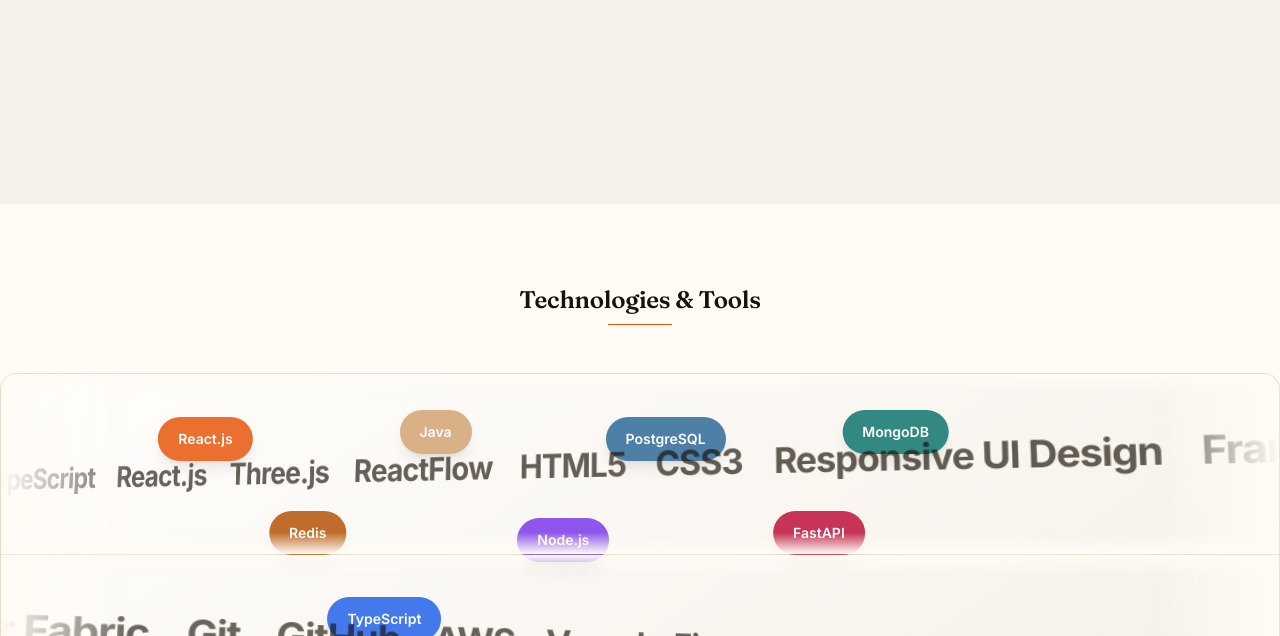
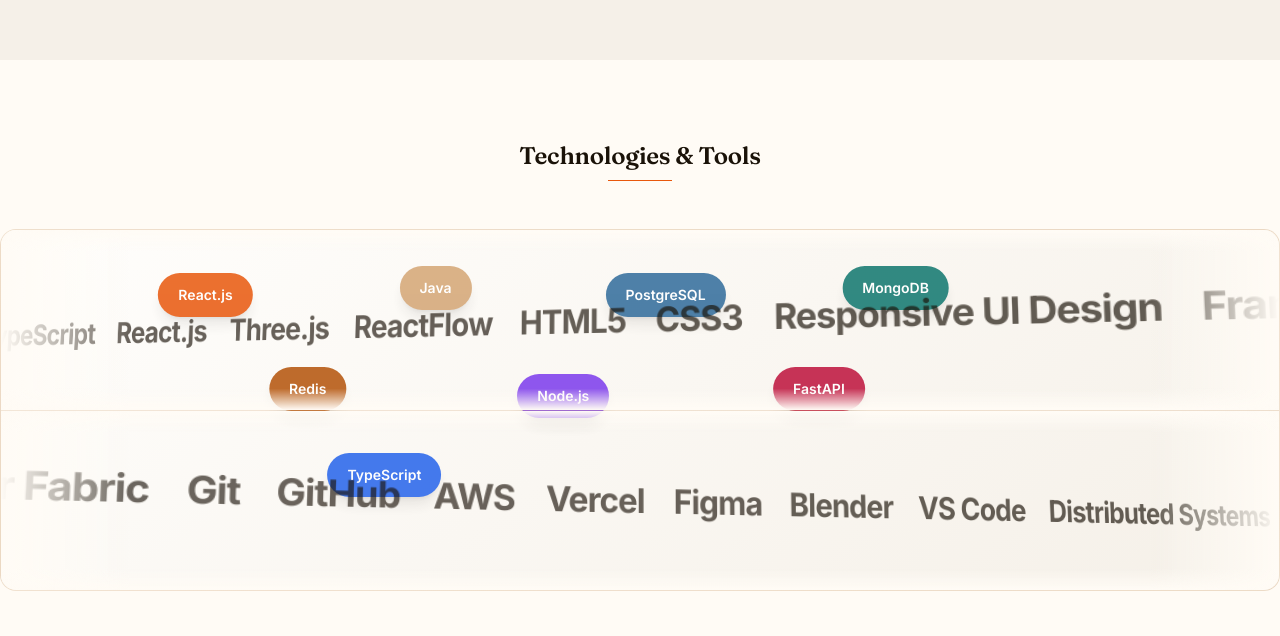
Before and after one commit to kunal202426/portfolio_website, a React (Vite) app: page / in a window 1280 px wide. Shown: the part 3263-3899 px from the top of the page. Built offline with nearby package versions, Linux system fonts and the light colour scheme.

Commit message:
Tuck the tumbleweed right under the project cards
Pull it up with a negative margin to cancel out the carousel's own
bottom padding, so it sits close behind the cards instead of floating
in a big gap further down the section.

```diff
--- a/src/components/ui/GithubTumbleweed.tsx
+++ b/src/components/ui/GithubTumbleweed.tsx
@@ -110,7 +110,7 @@
 
   if (reduce) {
     return (
-      <div className="relative w-full mt-10 md:mt-16 flex justify-center pointer-events-none z-[3]">
+      <div className="relative w-full -mt-10 md:-mt-20 flex justify-center pointer-events-none z-[3]">
         <a
           href={resumeData.personal.github}
           target="_blank"
@@ -125,7 +125,7 @@
   }
 
   return (
-    <div className="relative w-full mt-10 md:mt-16 h-28 md:h-32 pointer-events-none overflow-hidden z-[3]">
+    <div className="relative w-full -mt-10 md:-mt-20 h-28 md:h-32 pointer-events-none overflow-hidden z-[3]">
       {/* Desert horizon line */}
       <div
         className="absolute left-0 right-0 bottom-6 h-px"
```
